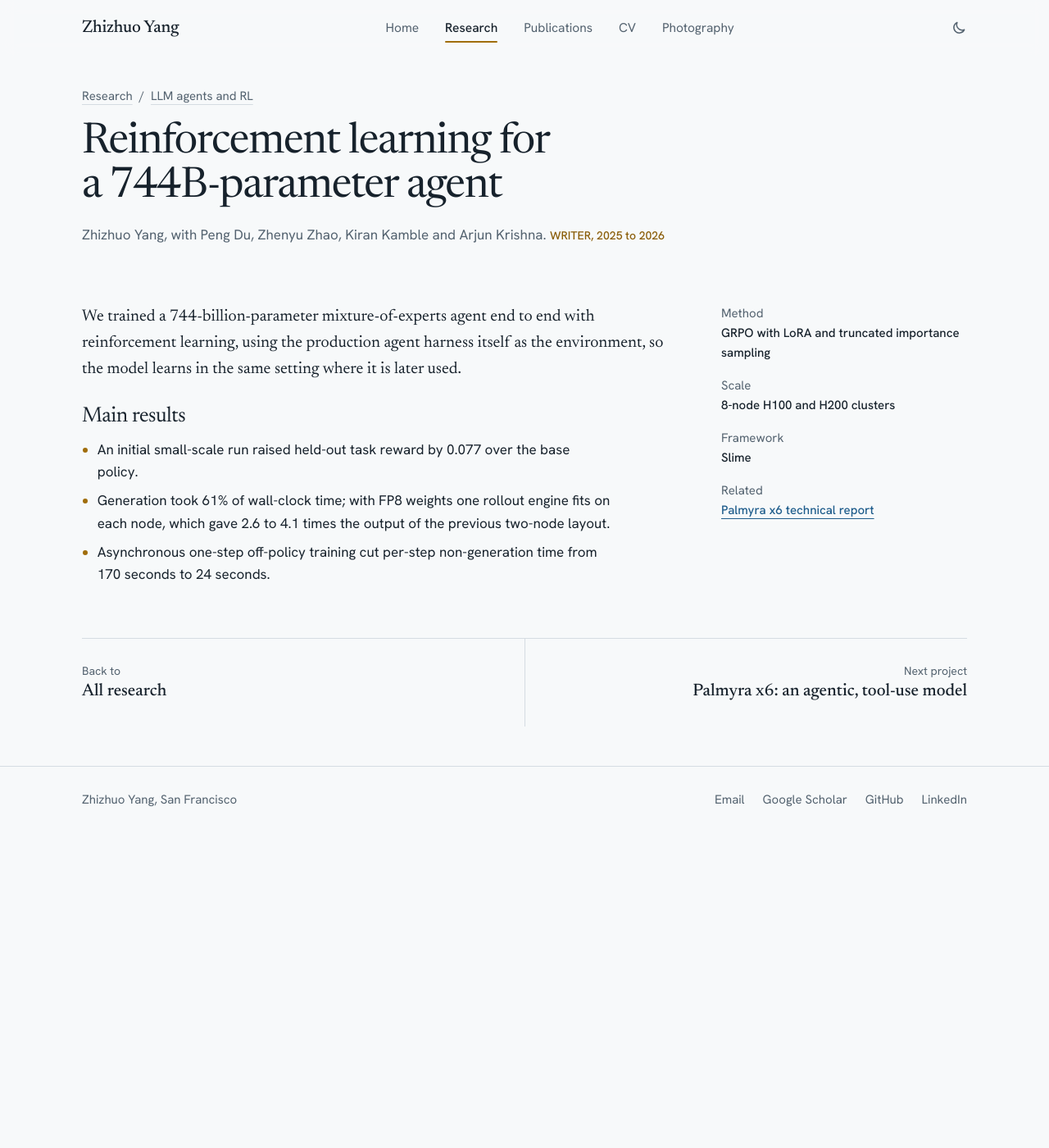
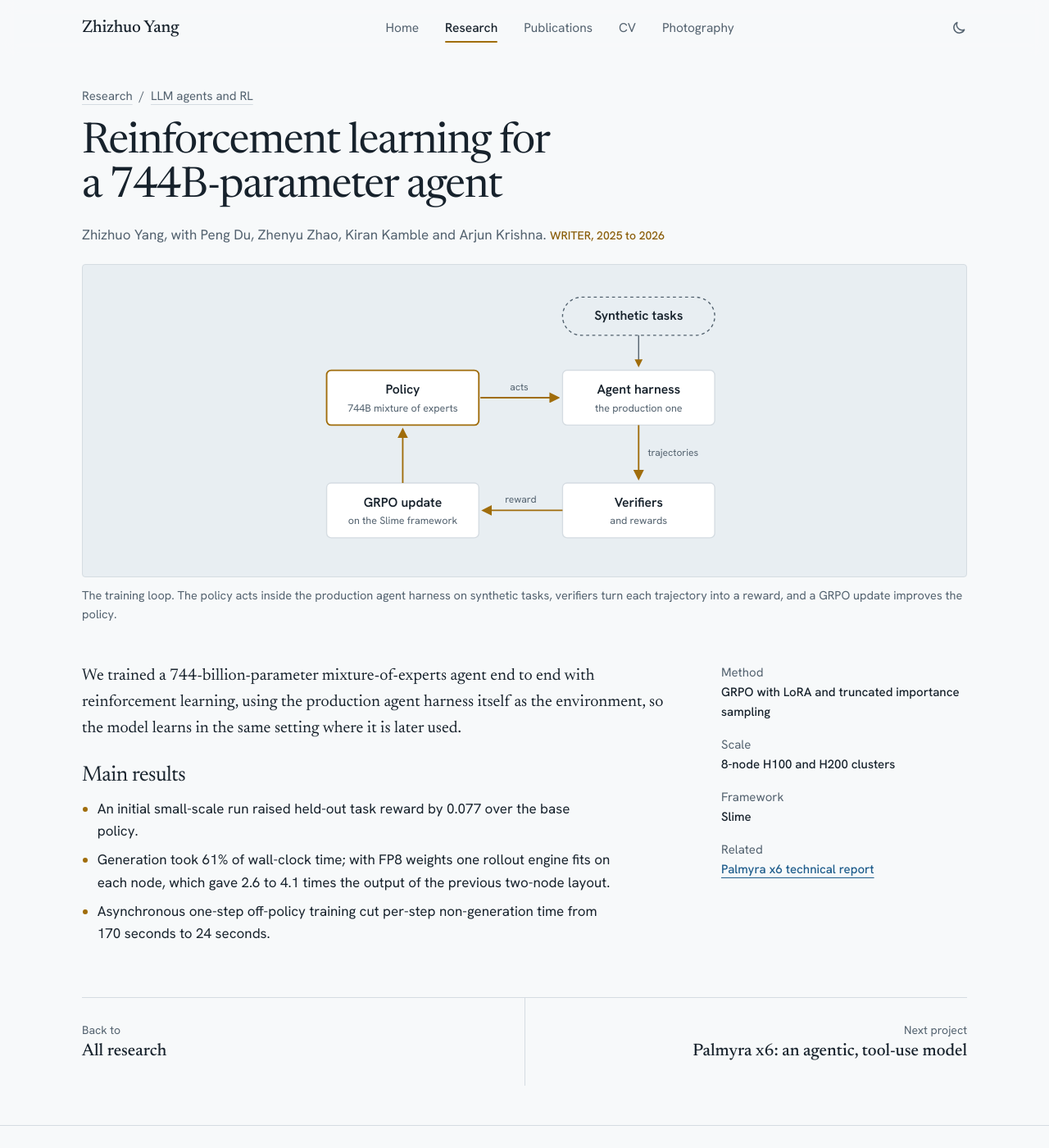
Before and after one commit to George614/George614.github.io, a Jekyll site: the page built from _research/agentic-rl-744b.md, in a window 1280 px wide and 1400 px high. Shown: the whole window at 82% size. Built offline with Jekyll 4.4.1, drawn with Linux system fonts in a browser that asks for light colours.

Commit message:
feat: draw the 744B training loop as a diagram on its project page
The policy, the production agent harness, the verifiers and the GRPO
update are drawn as an inline SVG in the theme's colours, in place of a
figure. A research entry names a diagram from _includes/diagrams/ with
the diagram key.

```diff
--- a/_layouts/project.html
+++ b/_layouts/project.html
@@ -36,7 +36,14 @@ layout: default
   </ul>
   {%- endif %}
 
-  {%- if page.figures.size > 0 %}
+  {%- if page.diagram %}
+  <figure class="project-figure is-diagram">
+    <div class="project-figure-images">
+      {% include diagrams/{{ page.diagram }} %}
+    </div>
+    <figcaption>{{ page.figure_caption }}</figcaption>
+  </figure>
+  {%- elsif page.figures.size > 0 %}
   <figure class="project-figure{% if page.figures.size > 1 %} is-gallery{% endif %}">
     <div class="project-figure-images">
       {%- for figure in page.figures %}
--- a/_research/agentic-rl-744b.md
+++ b/_research/agentic-rl-744b.md
@@ -8,6 +8,9 @@ summary: "End-to-end GRPO training across 8-node GPU clusters, with the producti
 authors: "Zhizhuo Yang, with Peng Du, Zhenyu Zhao, Kiran Kamble and Arjun Krishna."
 featured: true
 cv_sourced: true
+diagram: rl-loop.svg
+figure_caption: "The training loop. The policy acts inside the production agent harness on synthetic tasks, verifiers turn each trajectory into a reward, and a GRPO update improves the policy."
+highlight: 3
 results:
   - "An initial small-scale run raised held-out task reward by 0.077 over the base policy."
   - "Generation took 61% of wall-clock time; with FP8 weights one rollout engine fits on each node, which gave 2.6 to 4.1 times the output of the previous two-node layout."
--- /dev/null
+++ b/_sass/_diagram.scss
@@ -0,0 +1,65 @@
+// Diagrams drawn as inline SVG in _includes/diagrams/, coloured by the theme.
+// The training loop: nodes are boxes, and the gold arrows show the loop's direction.
+
+.loop {
+  width: 100%;
+  max-width: 520px;
+  height: auto;
+  margin: 0 auto;
+  font-family: var(--font-sans);
+}
+
+.loop-node rect {
+  fill: var(--raised);
+  stroke: var(--rule);
+  stroke-width: 1.5;
+}
+
+.loop-node.is-policy rect {
+  stroke: var(--gold);
+  stroke-width: 2;
+}
+
+.loop-node.is-input rect {
+  fill: transparent;
+  stroke: var(--soft);
+  stroke-dasharray: 4 4;
+}
+
+.loop-node text {
+  fill: var(--ink);
+  font-size: 17px;
+  font-weight: 600;
+  text-anchor: middle;
+}
+
+.loop-node .loop-sub {
+  fill: var(--soft);
+  font-size: 13.5px;
+  font-weight: 400;
+}
+
+.loop-edge {
+  fill: none;
+  stroke: var(--soft);
+  stroke-width: 1.5;
+}
+
+.loop-edge.is-flow {
+  stroke: var(--gold);
+  stroke-width: 2;
+}
+
+.loop-head {
+  fill: var(--gold);
+}
+
+.loop-edge-label {
+  fill: var(--soft);
+  font-size: 13px;
+  text-anchor: middle;
+}
+
+.loop-edge-label.is-start {
+  text-anchor: start;
+}
--- a/_sass/_project.scss
+++ b/_sass/_project.scss
@@ -77,6 +77,11 @@
 .project-figure-images img {
   width: 100%;
   margin: 0 auto;
+}
+
+// A diagram is drawn in the theme's colours, so it sits on the tint rather than on white.
+.project-figure.is-diagram .project-figure-images {
+  background: var(--tint);
 }
 
 .project-figure.is-gallery .project-figure-images {
--- a/assets/css/main.scss
+++ b/assets/css/main.scss
@@ -7,6 +7,7 @@
 @use "header";
 @use "footer";
 @use "project";
+@use "diagram";
 @use "research";
 @use "home";
 @use "publications";
```
Also changed, not shown: tests/e2e/project.spec.js (+9 -1 lines), _includes/diagrams/rl-loop.svg (added).
